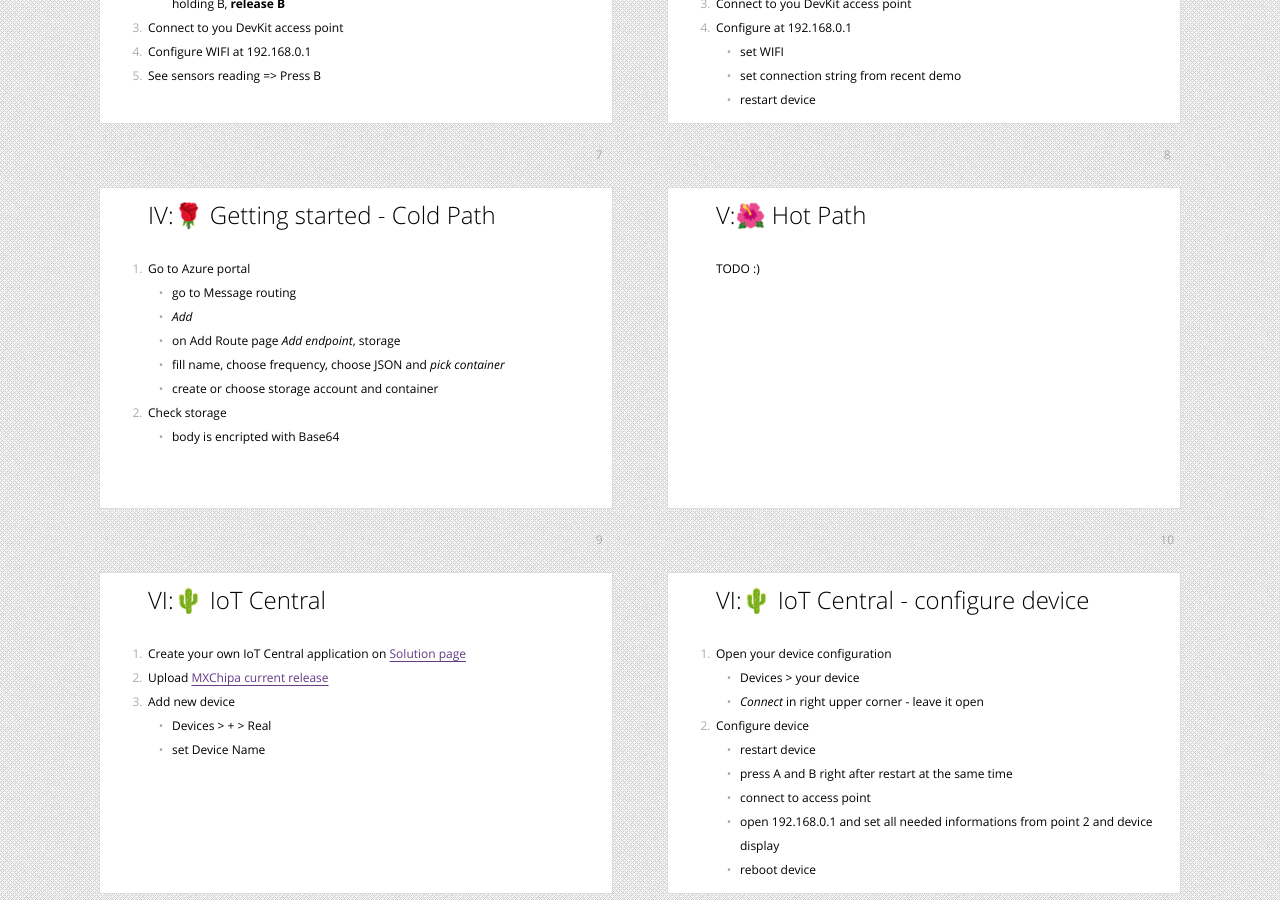
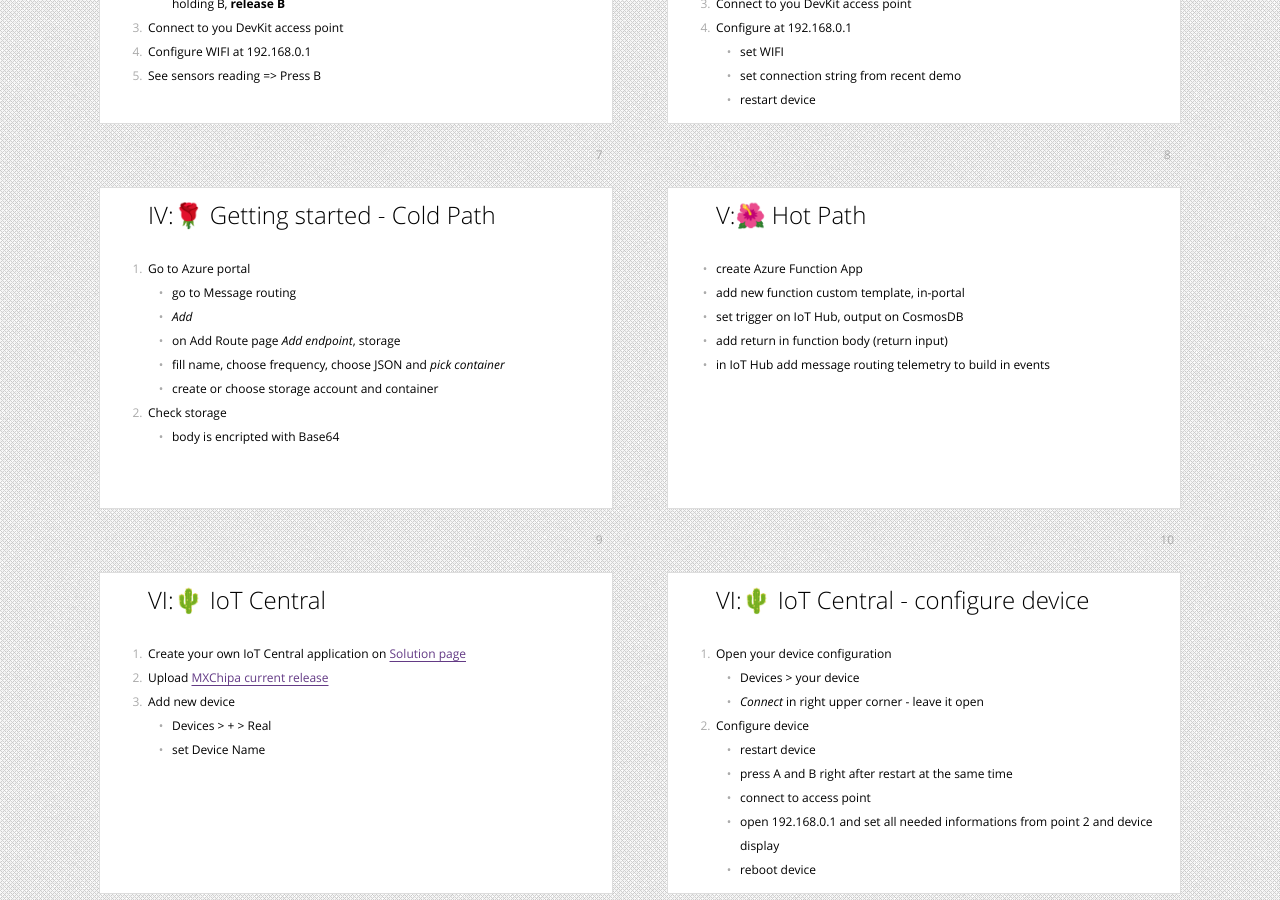
Before and after one commit to jlamch/iotexercises, a Jekyll site: the page built from index.md, in a window 1280 px wide and 900 px high, scrolled down 1578 px. Built offline with Jekyll 4.4.1, drawn with Linux system fonts in a browser that asks for light colours; our own code applies the rules of GitHub Pages for plain Markdown files.

Commit message:
hot path excercise

```diff
--- a/index.md
+++ b/index.md
@@ -127,9 +127,11 @@ style: |
     - body is encripted with Base64
 
 ## V:🌺 Hot Path
-   TODO :)
-
-
+   - create Azure Function App
+   - add new function custom template, in-portal
+   - set trigger on IoT Hub, output on CosmosDB
+   - add return in function body (return input)
+   - in IoT Hub add message routing telemetry to build in events
 
 ## VI:🌵 IoT Central
 1. Create your own IoT Central application on [Solution page](https://aka.ms/iotcentral){:target="_blank"}
```
